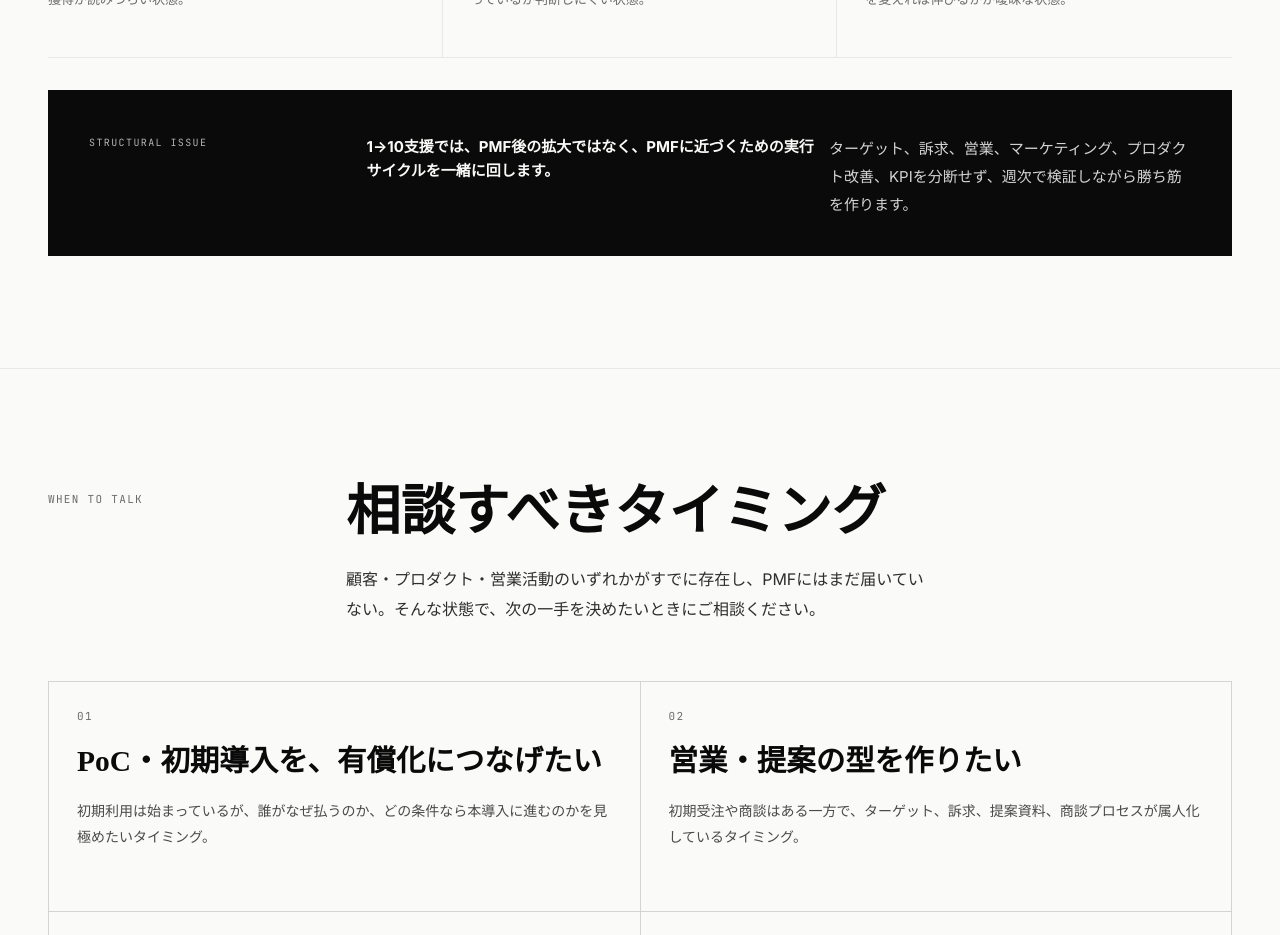
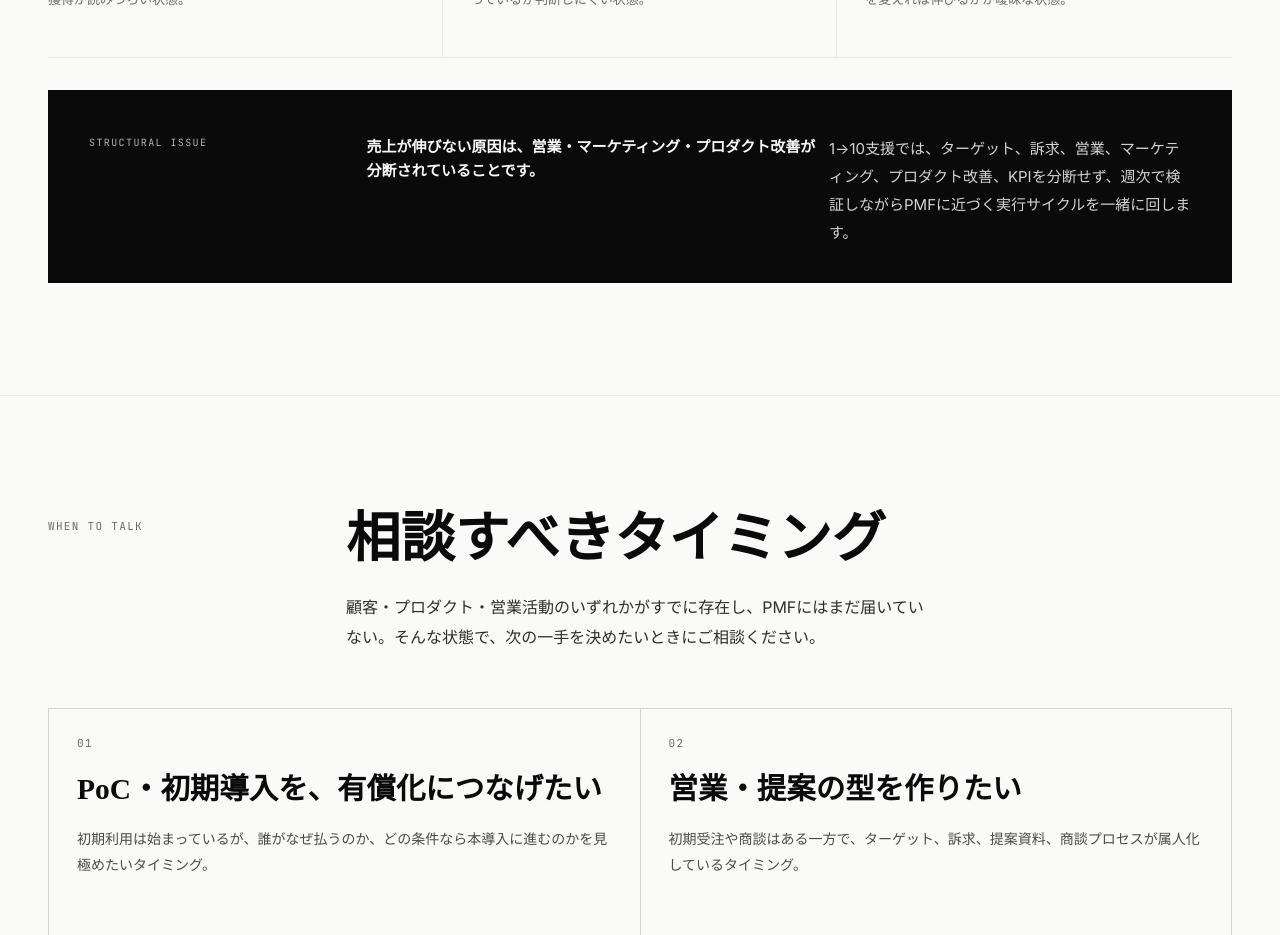
Before and after one commit to LUDENTZ/ludentz-hp, a React (Vite) app: page /service/business-growth in a window 1280 px wide. Shown: the part 2160-3095 px from the top of the page. Built offline with nearby package versions, Linux system fonts and the light colour scheme; no server answers; a web font is replaced by a local one.

Commit message:
Refine growth LP structural issue copy

```diff
--- a/src/pages/BusinessGrowthPage.jsx
+++ b/src/pages/BusinessGrowthPage.jsx
@@ -324,8 +324,8 @@ export default function BusinessGrowthPage() {
             ))}
           </div>
           <div className="business-problem-statement growth-statement">
-            <strong>1→10支援では、PMF後の拡大ではなく、PMFに近づくための実行サイクルを一緒に回します。</strong>
-            <p>ターゲット、訴求、営業、マーケティング、プロダクト改善、KPIを分断せず、週次で検証しながら勝ち筋を作ります。</p>
+            <strong>売上が伸びない原因は、営業・マーケティング・プロダクト改善が分断されていることです。</strong>
+            <p>1→10支援では、ターゲット、訴求、営業、マーケティング、プロダクト改善、KPIを分断せず、週次で検証しながらPMFに近づく実行サイクルを一緒に回します。</p>
           </div>
         </section>
 
```
